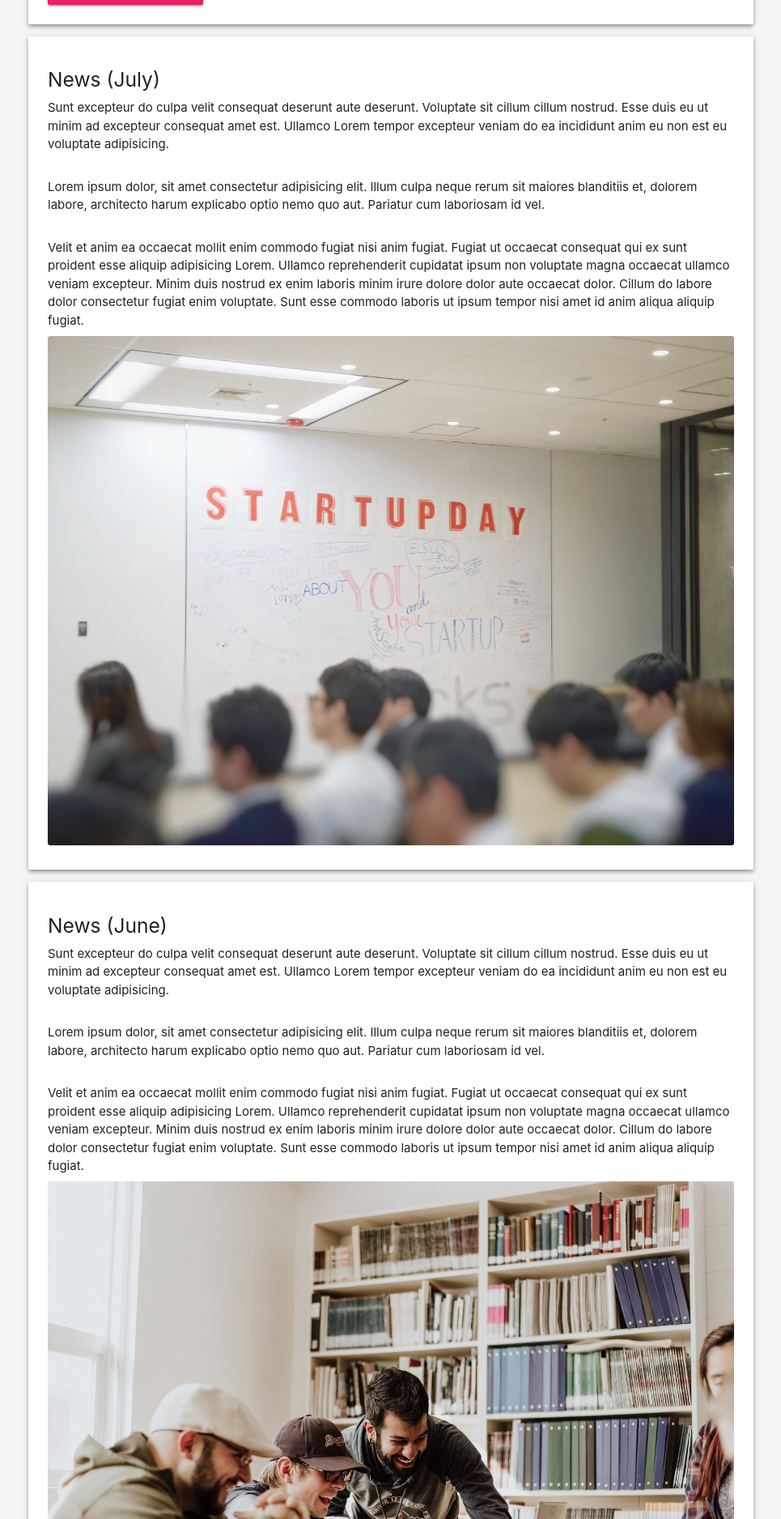
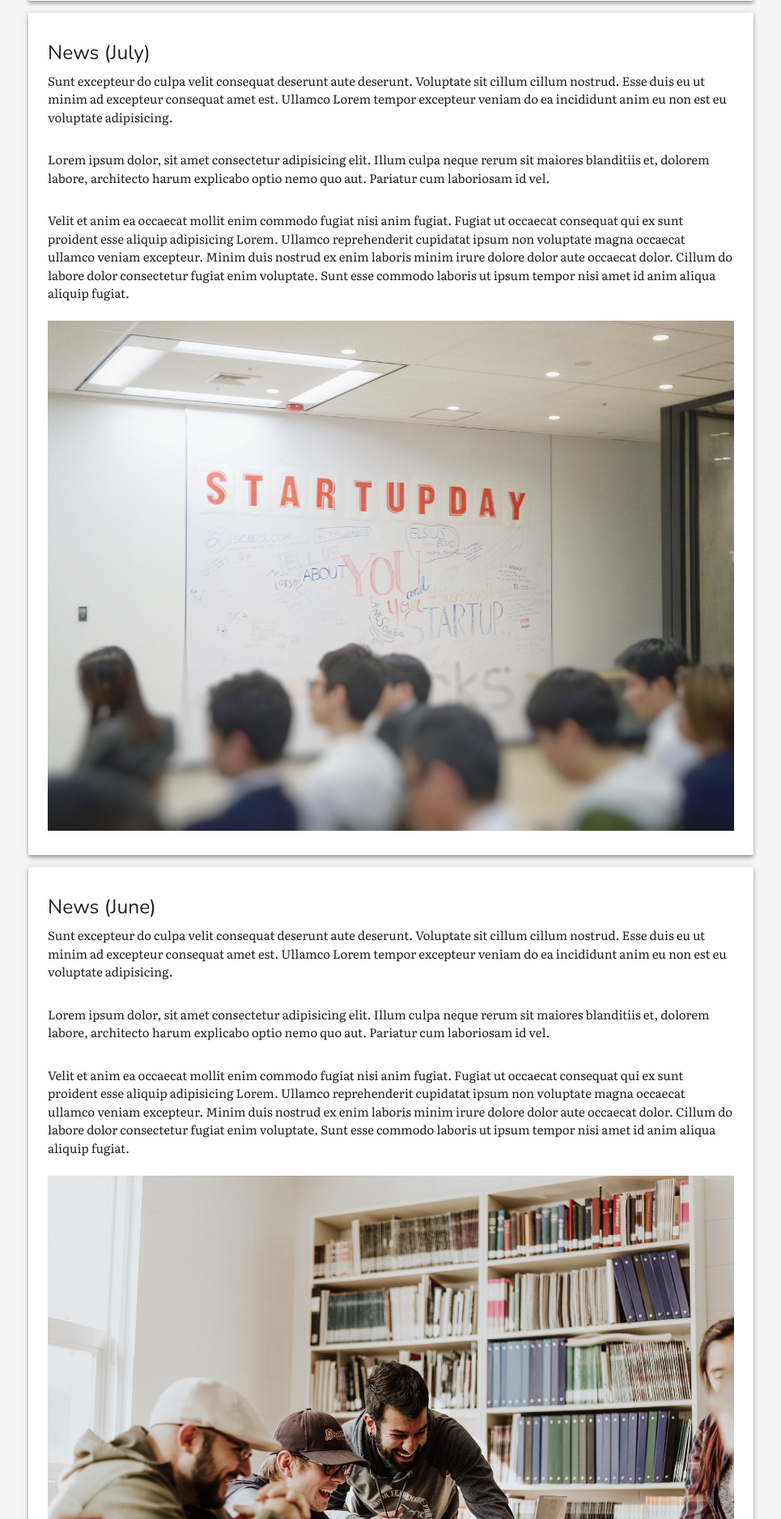
Before and after one commit to danielc92/django-bidding-app, a Django app: template templates/home.html in a window 1280 px wide. Shown: the part 714-2590 px from the top of the page at 81% size, without its empty margins (157-1122 px from the left). Run offline with Django 3.2, Linux system fonts and the light colour scheme; the template is opened without the code that fills it, so the values that code supplies are empty; some libraries are stand-ins or nearby versions.

Commit message:
Styling changes

```diff
--- a/templates/base.html
+++ b/templates/base.html
@@ -16,8 +16,17 @@
         margin-bottom: 0.5rem!important;
       }
 
-      img {
-        border-radius: .2rem;
+img {
+  margin-top: 1em;
+
+}
+      .custom-font-1 {
+        font-family: 'Literata', serif;
+      }
+
+      h1, h2, h3, h4, h5, h6 {
+        margin-top: .5em !important;
+        font-family: 'Nunito', sans-serif;
       }
 
       body {
--- a/templates/footer.html
+++ b/templates/footer.html
@@ -3,12 +3,12 @@
           <div class="row">
             <div class="col l4 s12">
               <h5 class="white-text">Anim eiusmod tempor.</h5>
-              <p class="grey-text text-lighten-4">Lorem ipsum dolor sit amet consectetur adipisicing elit. Eius ea deserunt ipsa harum, sint commodi sed reprehenderit dolor cupiditate distinctio dolores a minus repudiandae quibusdam facere. Reprehenderit itaque sequi deserunt.</p>
+              <p class="grey-text text-lighten-4 class="custom-font-1"">Lorem ipsum dolor sit amet consectetur adipisicing elit. Eius ea deserunt ipsa harum, sint commodi sed reprehenderit dolor cupiditate distinctio dolores a minus repudiandae quibusdam facere. Reprehenderit itaque sequi deserunt.</p>
             </div>
 
             <div class="col l4 offset-l4 s12">
               <h5 class="white-text">Routes</h5>
-              <ul>
+              <ul  class="custom-font-1">
                 <li><a class="grey-text text-lighten-3" href="#!">Home</a></li>
                 <li><a class="grey-text text-lighten-3" href="#!">Marketplace</a></li>
                 <li><a class="grey-text text-lighten-3" href="#!">Latest News</a></li>
@@ -20,7 +20,7 @@
           </div>
         </div>
         <div class="footer-copyright pink lighten-1">
-          <div class="container center" >
+          <div class="container center custom-font-1">
           © 2019 Copyright Text
 
           </div>
--- a/templates/home.html
+++ b/templates/home.html
@@ -6,18 +6,19 @@
         <div class="card z-depth-2">
             <div class="card-content">
                 <h5>Notice</h5>
-                <p>You must have a registered account and be logged in, in order to view and place bids within our marketplace.</p>
+                <p class="custom-font-1">You must have a registered account and be logged in, in order to view and place bids within our marketplace.</p>
             </div>
         </div>
         {% endif %}
 
         <div class="card z-depth-2">
             <div class="card-content">
-                <img class="responsive-img" src="{% static 'austin-distel-1555609-unsplash.jpg' %}" alt="">
+
                 <h5>The Marketplace</h5>
 
-                <p>Lorem ipsum, dolor sit amet consectetur adipisicing elit. Minus ullam, odit iure incidunt inventore praesentium consectetur in animi rerum labore ab esse ex deleniti deserunt quaerat sapiente sunt quis a?</p>
+                <p class="custom-font-1">Lorem ipsum, dolor sit amet consectetur adipisicing elit. Minus ullam, odit iure incidunt inventore praesentium consectetur in animi rerum labore ab esse ex deleniti deserunt quaerat sapiente sunt quis a?</p>
                 <a href="{% url 'app:placements' %}" class="btn waves-effect waves-light pink" style="margin-top: 1rem;">Go to Marketplace</a>
+                <img class="responsive-img" src="{% static 'austin-distel-1555609-unsplash.jpg' %}" alt="">
             </div>
         </div>
 
@@ -27,10 +28,10 @@
                 <h5>
                     News (July)
                 </h5>
-                <p>Sunt excepteur do culpa velit consequat deserunt aute deserunt. Voluptate sit cillum cillum nostrud. Esse duis eu ut minim ad excepteur consequat amet est. Ullamco Lorem tempor excepteur veniam do ea incididunt anim eu non est eu voluptate
+                <p class="custom-font-1">Sunt excepteur do culpa velit consequat deserunt aute deserunt. Voluptate sit cillum cillum nostrud. Esse duis eu ut minim ad excepteur consequat amet est. Ullamco Lorem tempor excepteur veniam do ea incididunt anim eu non est eu voluptate
                     adipisicing.</p>
-                <p><br>Lorem ipsum dolor, sit amet consectetur adipisicing elit. Illum culpa neque rerum sit maiores blanditiis et, dolorem labore, architecto harum explicabo optio nemo quo aut. Pariatur cum laboriosam id vel.</p>
-                <p><br>Velit et anim ea occaecat mollit enim commodo fugiat nisi anim fugiat. Fugiat ut occaecat consequat qui ex sunt proident esse aliquip adipisicing Lorem. Ullamco reprehenderit cupidatat ipsum non voluptate magna occaecat ullamco veniam
+                <p class="custom-font-1"><br>Lorem ipsum dolor, sit amet consectetur adipisicing elit. Illum culpa neque rerum sit maiores blanditiis et, dolorem labore, architecto harum explicabo optio nemo quo aut. Pariatur cum laboriosam id vel.</p>
+                <p class="custom-font-1"><br>Velit et anim ea occaecat mollit enim commodo fugiat nisi anim fugiat. Fugiat ut occaecat consequat qui ex sunt proident esse aliquip adipisicing Lorem. Ullamco reprehenderit cupidatat ipsum non voluptate magna occaecat ullamco veniam
                     excepteur. Minim duis nostrud ex enim laboris minim irure dolore dolor aute occaecat dolor. Cillum do labore dolor consectetur fugiat enim voluptate. Sunt esse commodo laboris ut ipsum tempor nisi amet id anim aliqua aliquip fugiat.</p>
                 <img class="responsive-img" src="{% static 'franck-v-628397-unsplash.jpg' %}" alt="">
             </div>
@@ -41,10 +42,10 @@
                 <h5>
                     News (June)
                 </h5>
-                <p>Sunt excepteur do culpa velit consequat deserunt aute deserunt. Voluptate sit cillum cillum nostrud. Esse duis eu ut minim ad excepteur consequat amet est. Ullamco Lorem tempor excepteur veniam do ea incididunt anim eu non est eu voluptate
+                <p class="custom-font-1">Sunt excepteur do culpa velit consequat deserunt aute deserunt. Voluptate sit cillum cillum nostrud. Esse duis eu ut minim ad excepteur consequat amet est. Ullamco Lorem tempor excepteur veniam do ea incididunt anim eu non est eu voluptate
                     adipisicing.</p>
-                <p><br>Lorem ipsum dolor, sit amet consectetur adipisicing elit. Illum culpa neque rerum sit maiores blanditiis et, dolorem labore, architecto harum explicabo optio nemo quo aut. Pariatur cum laboriosam id vel.</p>
-                <p><br>Velit et anim ea occaecat mollit enim commodo fugiat nisi anim fugiat. Fugiat ut occaecat consequat qui ex sunt proident esse aliquip adipisicing Lorem. Ullamco reprehenderit cupidatat ipsum non voluptate magna occaecat ullamco veniam
+                <p class="custom-font-1"><br>Lorem ipsum dolor, sit amet consectetur adipisicing elit. Illum culpa neque rerum sit maiores blanditiis et, dolorem labore, architecto harum explicabo optio nemo quo aut. Pariatur cum laboriosam id vel.</p>
+                <p class="custom-font-1"><br>Velit et anim ea occaecat mollit enim commodo fugiat nisi anim fugiat. Fugiat ut occaecat consequat qui ex sunt proident esse aliquip adipisicing Lorem. Ullamco reprehenderit cupidatat ipsum non voluptate magna occaecat ullamco veniam
                     excepteur. Minim duis nostrud ex enim laboris minim irure dolore dolor aute occaecat dolor. Cillum do labore dolor consectetur fugiat enim voluptate. Sunt esse commodo laboris ut ipsum tempor nisi amet id anim aliqua aliquip fugiat.</p>
                 <img class="responsive-img" src="{% static 'priscilla-du-preez-623040-unsplash.jpg' %}" alt="">
             </div>
@@ -55,10 +56,10 @@
                 <h5>
                     News (May)
                 </h5>
-                <p>Sunt excepteur do culpa velit consequat deserunt aute deserunt. Voluptate sit cillum cillum nostrud. Esse duis eu ut minim ad excepteur consequat amet est. Ullamco Lorem tempor excepteur veniam do ea incididunt anim eu non est eu voluptate
+                <p class="custom-font-1">Sunt excepteur do culpa velit consequat deserunt aute deserunt. Voluptate sit cillum cillum nostrud. Esse duis eu ut minim ad excepteur consequat amet est. Ullamco Lorem tempor excepteur veniam do ea incididunt anim eu non est eu voluptate
                     adipisicing.</p>
-                <p><br>Lorem ipsum dolor, sit amet consectetur adipisicing elit. Illum culpa neque rerum sit maiores blanditiis et, dolorem labore, architecto harum explicabo optio nemo quo aut. Pariatur cum laboriosam id vel.</p>
-                <p><br>Velit et anim ea occaecat mollit enim commodo fugiat nisi anim fugiat. Fugiat ut occaecat consequat qui ex sunt proident esse aliquip adipisicing Lorem. Ullamco reprehenderit cupidatat ipsum non voluptate magna occaecat ullamco veniam
+                <p class="custom-font-1"><br>Lorem ipsum dolor, sit amet consectetur adipisicing elit. Illum culpa neque rerum sit maiores blanditiis et, dolorem labore, architecto harum explicabo optio nemo quo aut. Pariatur cum laboriosam id vel.</p>
+                <p class="custom-font-1"><br>Velit et anim ea occaecat mollit enim commodo fugiat nisi anim fugiat. Fugiat ut occaecat consequat qui ex sunt proident esse aliquip adipisicing Lorem. Ullamco reprehenderit cupidatat ipsum non voluptate magna occaecat ullamco veniam
                     excepteur. Minim duis nostrud ex enim laboris minim irure dolore dolor aute occaecat dolor. Cillum do labore dolor consectetur fugiat enim voluptate. Sunt esse commodo laboris ut ipsum tempor nisi amet id anim aliqua aliquip fugiat.</p>
                 <img class="responsive-img" src="{% static 'lycs-architecture-744230-unsplash.jpg' %}" alt="">
             </div>
--- a/templates/login.html
+++ b/templates/login.html
@@ -3,7 +3,7 @@
     <section class="section">
         <section class="container">
             <div class="row">
-                <div class="col l6 m8 s12">
+                <div class="col l8 m12 s12">
                     <div class="card">
                         <div class="card-content">
                             <form action="" method="POST" class="form">
@@ -21,9 +21,10 @@
                                     </label>
                                     <input type="password" name="password">
                                 </div>
-                                <div class="center input-field">
+                                <div class="input-field">
                                     <button style="margin-top: 1rem;" class="btn waves-effect waves-light pink" type="submit">Login</button>
                                 </div>
+                                <p>Don't have an account? click <a href="{% url 'app:register' %}" style="margin-top: 1rem;" type="a">here</a> to register.</p>
                             </form>
                         </div>
                     </div>
--- a/templates/nav.html
+++ b/templates/nav.html
@@ -1,8 +1,8 @@
 <nav>
 <div class="nav-wrapper indigo darken-2">
     <div class="container">
-    <a href="{% url 'app:home' %}" class="brand-logo" style="font-size: 1.3rem;">
-        <i class="material-icons" style="margin-right: 0.2rem;">monetization_on</i><strong>BIDDING SYSTEM</strong></a>
+    <!-- <a href="{% url 'app:home' %}" class="brand-logo" style="font-size: 1.3rem;">
+       <strong>BIDDING PLATFORM</strong></a> -->
     <a href="#" data-target="mobile-demo" class="sidenav-trigger waves-effect waves-light"><i class="material-icons">menu</i></a>
     <ul class="right hide-on-med-and-down">
         <li><a href="{% url 'app:placements' %}"><i class="material-icons">store</i></a></li>
```
Also changed, not shown: templates/about.html (+4 -4 lines), db.sqlite3.
